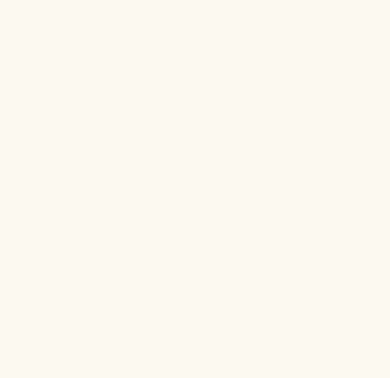
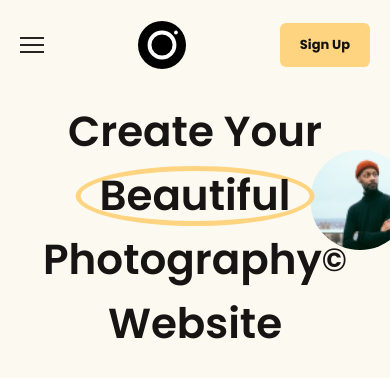
Before and after one commit to Adebesin-Cell/photo-concept, a React (Create React App) app: page / in a window 390 px wide. Shown: the top 378 px of the page. Built offline with nearby package versions, Linux system fonts and the light colour scheme.

Commit message:
Updating UI

```diff
--- a/src/App.js
+++ b/src/App.js
@@ -1,4 +1,5 @@
 import overlay from './assets/images/overlay.png';
+import avatar from './assets/images/avatar--1.png';
 import { ReactComponent as Logo } from './assets/svgs/logo.svg';
 import { ReactComponent as TrendingLine } from './assets/svgs/icon-trending-lines.svg';
 import { ReactComponent as Airplane } from './assets/svgs/icon-airplane-check.svg';
@@ -185,7 +186,36 @@ function App() {
       </div>
       {/* desktop view ends here */}
       {/* mobile view starts here */}
-      <div className='container'></div>
+      <div className='container'>
+        <header className='header'>
+          <button className='card__button card__button--toggle'>
+            <span className='line'></span>
+            <span className='line'></span>
+            <span className='line'></span>
+          </button>
+          <div className='logo'>
+            <a href='/' className='logo__link' name='logo'>
+              <Logo />
+            </a>
+          </div>
+          <button
+            className='card__button card__button--sign-up card__button--yellow'
+            name='sign up'
+            type='button'
+          >
+            Sign Up
+          </button>
+        </header>
+        <h1 className='heading'>
+          <span>Create your</span>
+          <span className='heading--circled'>beautiful</span>
+          <span className='heading--flex'>
+            photography <span className='heading--small'>&copy;</span>
+          </span>
+          <span>website</span>
+          <img src={avatar} alt='avatar' className='avatar--icon avatar--1' />
+        </h1>
+      </div>
     </>
   );
 }
--- a/src/scss/_components.scss
+++ b/src/scss/_components.scss
@@ -13,9 +13,15 @@
 
 .container {
     display: none;
+    padding: var(--span-l) calc(var(--span-2xl) + var(--span-2xl));
+    overflow-x: hidden;
 
     @media only screen and (max-width: 990px) {
         display: block;
+    }
+
+    @media only screen and (max-width: 600px) {
+        padding: var(--span-s) var(--span-s);
     }
 }
 
@@ -206,6 +212,11 @@
             padding: var(--span-xs) var(--span-s);
         }
 
+        &--yellow {
+            background: var(--details-background);
+            color: #111111;
+        }
+
         &--toggle {
             align-self: center;
             width: 24px;
@@ -369,3 +380,85 @@
         }
     }
 }
+
+.header {
+    display: flex;
+    align-items: center;
+    justify-content: space-between;
+
+    .logo {
+        &__link {
+            svg {
+                width: 48px;
+                height: 48px;
+            }
+        }
+    }
+}
+
+.heading {
+    position: relative;
+    padding-top: var(--span-m);
+    font-family: var(--Poppins);
+    font-size: calc(var(--size-2xl) - 6px);
+    font-weight: var(--weight-lg);
+    line-height: 64px;
+    letter-spacing: 0em;
+    text-align: center;
+    color: #161513;
+
+    &--flex {
+        display: flex !important;
+    }
+
+    &--circled {
+        position: relative;
+        z-index: 2;
+
+        &::after {
+            width: 125%;
+            border-radius: 65%;
+            content: "";
+            position: absolute;
+            z-index: -1;
+            top: 50%;
+            left: 50%;
+            transform: translate(-50%, -50%);
+            height: 60px;
+            border: 5px solid var(--details-background);
+        }
+    }
+
+    &--small {
+        margin-left: 5px;
+        font-size: var(--size-xl);
+    }
+
+    span {
+        text-transform: capitalize;
+        display: block;
+        width: max-content;
+        margin-right: auto;
+        margin-left: auto;
+    }
+
+    span {
+        display: block;
+    }
+}
+
+.avatar {
+    &--icon {
+        width: 100px;
+        height: 100px;
+        border-radius: 50%;
+        object-fit: cover;
+    }
+
+    &--1 {
+        top: 80px;
+        position: absolute;
+        right: -40px;
+        z-index: -1;
+    }
+}
```
Also changed, not shown: src/assets/images/avatar--1.png (added).
